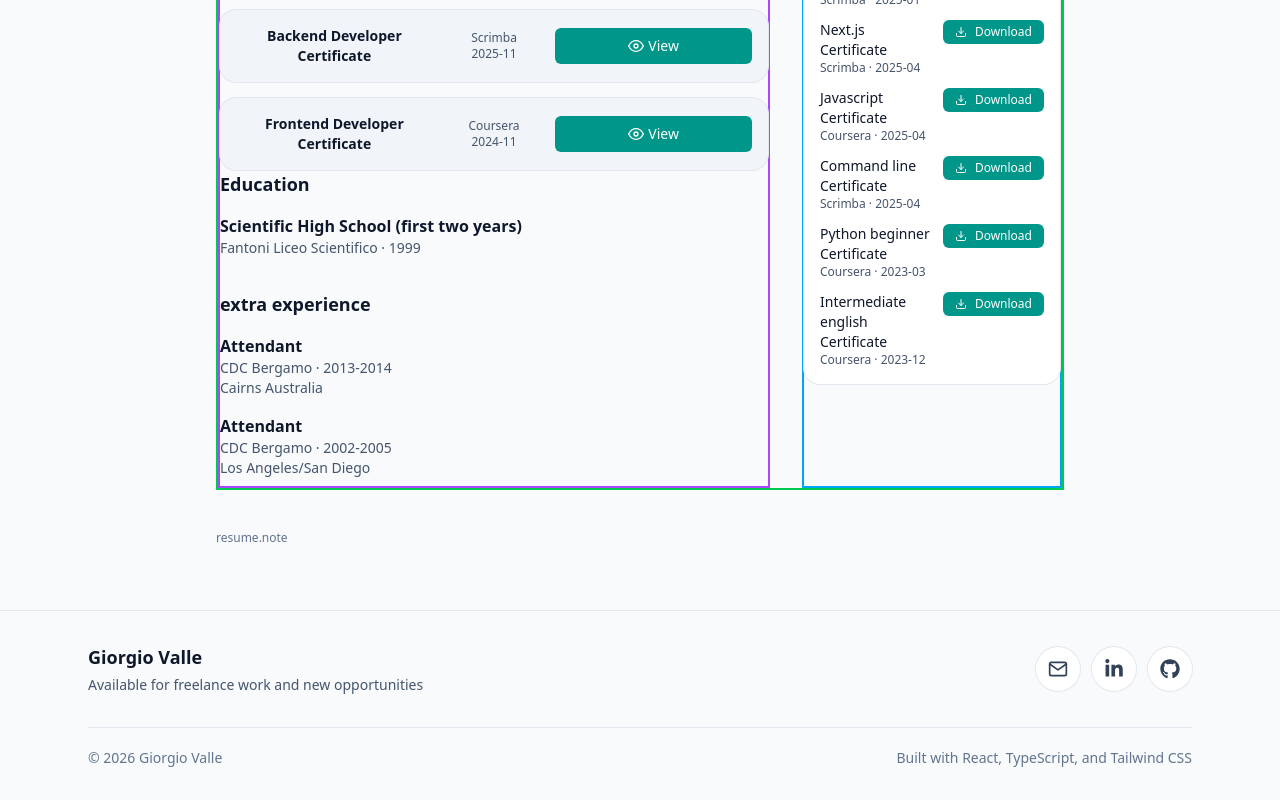
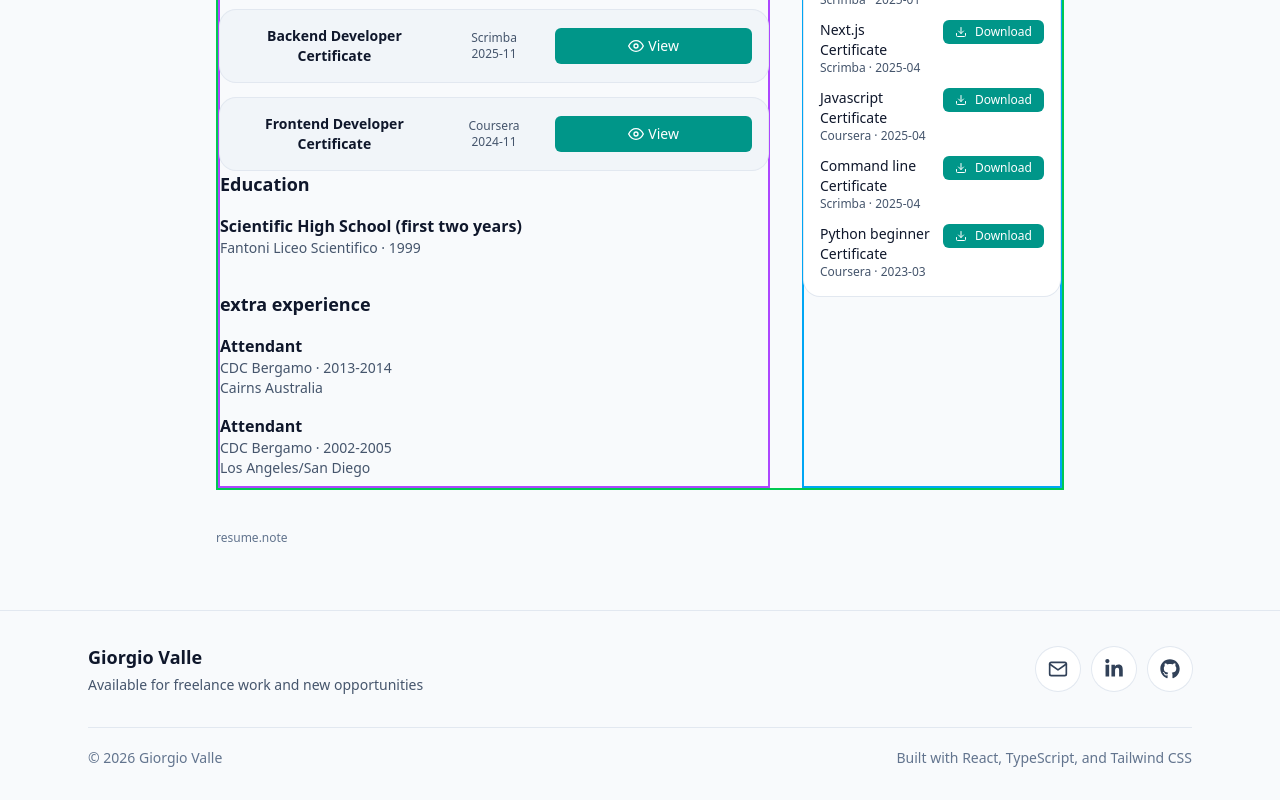
Before and after one commit to gyo82v/portfolio, a React (Vite) app: page /resume in a window 1280 px wide. Shown: the part 906-1706 px from the top of the page. Built offline with nearby package versions, Linux system fonts and the light colour scheme.

Commit message:
feat: add a certificate file for english language

```diff
--- a/src/data/additionalCertificates.ts
+++ b/src/data/additionalCertificates.ts
@@ -1,11 +1,4 @@
-export type Certificate = {
-  id: string;
-  title: string;
-  issuer: string;
-  date: string; // e.g. "2024-06"
-  file: string; // path to pdf, e.g. "/assets/certificates/frontend-dev.pdf"
-  previewImage?: string; // optional preview image path e.g. "/assets/certificates/frontend-dev.jpg"
-};
+import type { Certificate } from "../types/dataTypes";
 
 export const additionalCertificates: Certificate[] = [
     {
@@ -71,13 +64,5 @@ export const additionalCertificates: Certificate[] = [
     date: "2023-03",
     file: "/assets/certificates/python-for-everybody.pdf",
     previewImage: "/assets/certificates/previews/frontend-developer.jpg"
-  },
-  {
-    id: "voxy",
-    title: "Intermediate english Certificate",
-    issuer: "Coursera",
-    date: "2023-12",
-    file: "/assets/certificates/english-voxy-intermediate.pdf",
-    previewImage: "/assets/certificates/previews/frontend-developer.jpg"
   }
 ]
--- a/src/data/certificates.ts
+++ b/src/data/certificates.ts
@@ -1,11 +1,4 @@
-export type Certificate = {
-  id: string;
-  title: string;
-  issuer: string;
-  date: string; // e.g. "2024-06"
-  file: string; // path to pdf, e.g. "/assets/certificates/frontend-dev.pdf"
-  previewImage?: string; // optional preview image path e.g. "/assets/certificates/frontend-dev.jpg"
-};
+import type { Certificate } from "../types/dataTypes";
 
 export const certificates: Certificate[] = [
   {
--- /dev/null
+++ b/src/data/langCertificates.ts
@@ -0,0 +1,12 @@
+import type { Certificate } from "../types/dataTypes";
+
+export const langCertificates: Certificate[] = [
+    {
+        id: "voxy",
+        title: "Intermediate english Certificate",
+        issuer: "Coursera",
+        date: "2023-12",
+        file: "/assets/certificates/english-voxy-intermediate.pdf",
+        previewImage: "/assets/certificates/previews/frontend-developer.jpg"
+    }
+]
```
